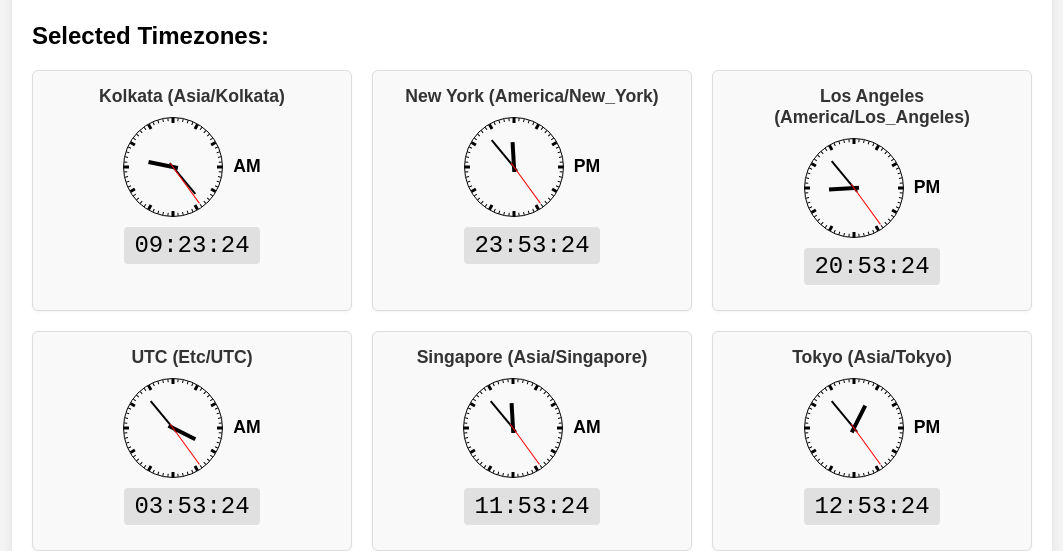
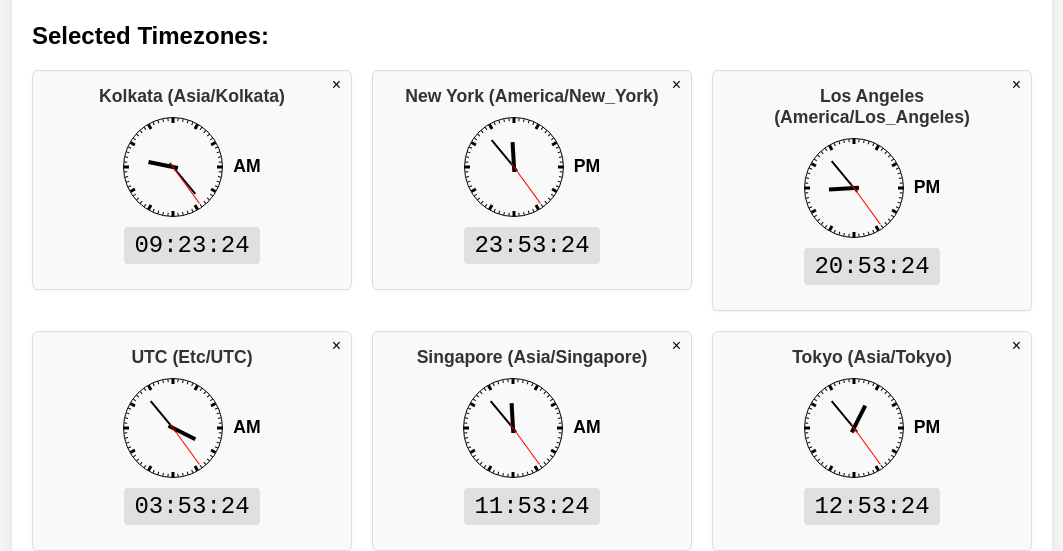
Before and after one commit to arunachalam-b/e-world-wall-clock, a React (Create React App) app: page / in a window 1280 px wide. Shown: the part 301-852 px from the top of the page, without its empty margins (108-1171 px from the left). Built offline with nearby package versions, Linux system fonts and the light colour scheme.

Commit message:
Add remove option in timezone

```diff
--- a/src/App.tsx
+++ b/src/App.tsx
@@ -65,6 +65,10 @@ function App() {
     }
   }, [selectedNewTimezone, selectedTimezones, availableTimezones]);
 
+  const handleRemoveTimezone = useCallback((timezone: string) => {
+    setSelectedTimezones(prev => prev.filter(tz => tz !== timezone));
+  }, []);
+
   const timezoneOptions = useMemo(() => {
     return availableTimezones.filter(tz => !selectedTimezones.includes(tz));
   }, [availableTimezones, selectedTimezones]);
@@ -126,7 +130,25 @@ function App() {
       {baseDate && !parseError ? (
         <div className="timezones-grid">
           {selectedTimezones.map(tz => (
-            <TimezoneDisplay key={tz} baseDate={baseDate} timeZone={tz} />
+            <div key={tz} className="timezone-item" style={{ position: 'relative' }}>
+              <TimezoneDisplay baseDate={baseDate} timeZone={tz} />
+              <button
+                onClick={() => handleRemoveTimezone(tz)}
+                className="close-button"
+                aria-label={`Remove ${tz}`}
+                style={{
+                  position: 'absolute',
+                  top: '5px',
+                  right: '5px',
+                  background: 'transparent',
+                  border: 'none',
+                  fontSize: '16px',
+                  cursor: 'pointer',
+                }}
+              >
+                &times;
+              </button>
+            </div>
           ))}
         </div>
       ) : (
```
